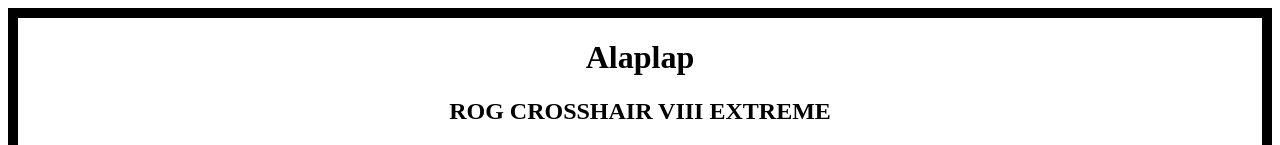
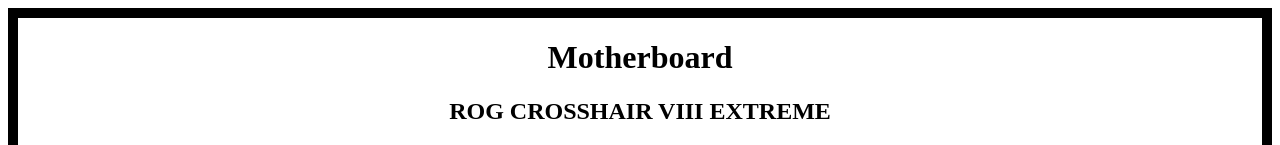
Before and after one commit to luczia06/alaplap, a plain HTML site: page index.html in a window 1280 px wide. Shown: the top 145 px of the page. Drawn offline with Linux system fonts and the light colour scheme.

Commit message:
Update index.html

```diff
--- a/index.html
+++ b/index.html
@@ -4,7 +4,7 @@
     <meta charset="UTF-8">
     <meta http-equiv="X-UA-Compatible" content="IE=edge">
     <meta name="viewport" content="width=device-width, initial-scale=1.0">
-    <title>Alaplap</title>
+    <title>Motherboar</title>
     <style>
         body {
             text-align: center;
@@ -13,7 +13,7 @@
     </style>
 </head>
 <body>
-    <h1>Alaplap</h1>
+    <h1>Motherboard</h1>
     <h2>ROG CROSSHAIR VIII EXTREME</h2>
     <p>AMD X570 EATX gaming motherboard with 18+2 power stages, five M.2 slots, USB 3.2 Gen 2x2 front-panel connector with PD 3.0 60 W support, USB 3.2 Gen 2 front-panel connector, dual Thunderbolt™ 4, Marvell® AQtion 10 Gb Ethernet, Intel® 2.5 Gb Ethernet, PCIe® 4.0, onboard WiFi 6E and Aura Sync RGB lighting</p>
     <a href="https://rog.asus.com/motherboards/rog-crosshair/rog-crosshair-viii-extreme-model/"><img src="h525.png" alt="ROG CROSSHAIR VIII EXTREME" title="ROG CROSSHAIR VIII EXTREME"></a>
```
